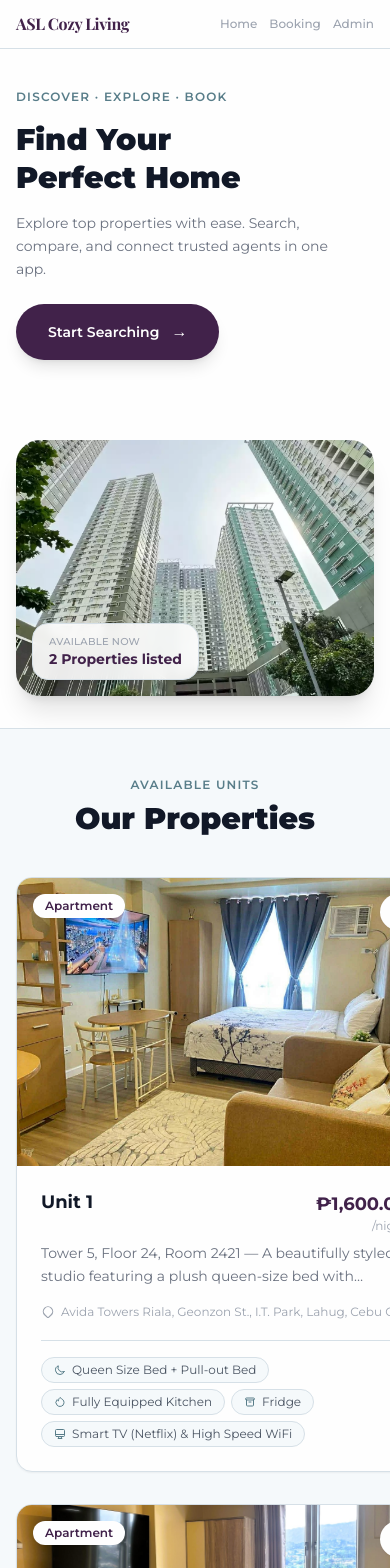
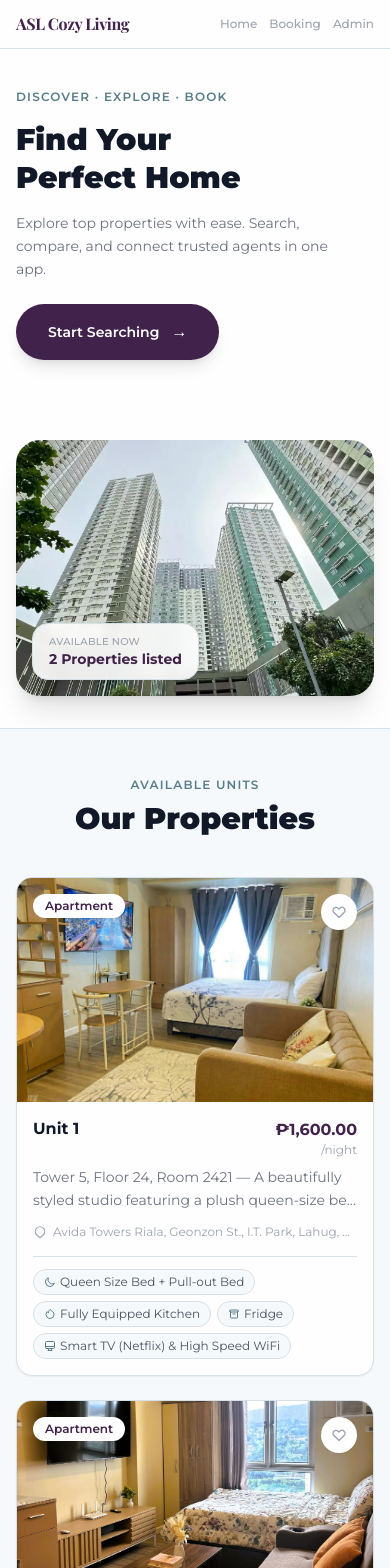
Before and after one commit to sydney147/ASL_Booking_Website, a Next.js app: page / in a window 390 px wide. Shown: the top 1568 px of the page. Built offline with nearby package versions, Linux system fonts and the light colour scheme; no server answers; the database is empty.

Commit message:
Fix homepage card layout on mobile

```diff
--- a/app/page.tsx
+++ b/app/page.tsx
@@ -74,13 +74,13 @@ export default async function HomePage() {
           </div>
 
           {/* Property grid — full-width 2-col */}
-          <div className="grid gap-8 sm:grid-cols-2">
+          <div className="grid grid-cols-1 gap-6 sm:grid-cols-2 sm:gap-8">
             {units.map((unit) => (
-              <Link href={`/units/${unit.id}`} key={unit.id} className="group block">
-                <article className="rounded-2xl bg-brand-white border border-brand-light
+              <Link href={`/units/${unit.id}`} key={unit.id} className="group block w-full min-w-0">
+                <article className="w-full rounded-2xl bg-brand-white border border-brand-light
                                     overflow-hidden shadow-sm hover:shadow-lg transition-shadow">
                   {/* Image area */}
-                  <div className="relative h-72 bg-brand-light/60">
+                  <div className="relative h-56 sm:h-72 bg-brand-light/60">
                     {unit.imageUrl && (
                       <Image
                         src={unit.imageUrl}
@@ -105,22 +105,22 @@ export default async function HomePage() {
                     </button>
                   </div>
 
-                  <div className="p-6">
-                    <div className="flex items-start justify-between gap-3 mb-2">
-                      <h2 className="font-bold text-gray-900 text-lg leading-snug group-hover:text-brand-primary transition-colors">
+                  <div className="p-4 sm:p-6">
+                    <div className="flex items-start justify-between gap-2 mb-2">
+                      <h2 className="font-bold text-gray-900 text-base sm:text-lg leading-snug group-hover:text-brand-primary transition-colors min-w-0">
                         {unit.name}
                       </h2>
                       <div className="text-right flex-shrink-0">
-                        <span className="text-brand-primary font-bold text-lg">{formatPHP(unit.standardRate)}</span>
+                        <span className="text-brand-primary font-bold text-base sm:text-lg">{formatPHP(unit.standardRate)}</span>
                         <span className="block text-xs font-normal text-gray-400">/night</span>
                       </div>
                     </div>
 
-                    <p className="text-sm text-gray-500 leading-relaxed mb-4 line-clamp-2">
+                    <p className="text-sm text-gray-500 leading-relaxed mb-3 line-clamp-2">
                       {unit.description}
                     </p>
 
-                    <div className="flex items-center gap-1.5 text-xs text-gray-400 mb-5">
+                    <div className="flex items-center gap-1.5 text-xs text-gray-400 mb-4">
                       <svg className="w-3.5 h-3.5 flex-shrink-0" fill="none" viewBox="0 0 24 24" stroke="currentColor">
                         <path strokeLinecap="round" strokeLinejoin="round" strokeWidth={2}
                           d="M17.657 16.657L13.414 20.9a1.998 1.998 0 01-2.827 0l-4.244-4.243a8 8 0 1111.314 0z" />
@@ -129,15 +129,15 @@ export default async function HomePage() {
                     </div>
 
                     {/* Features */}
-                    <div className="flex flex-wrap gap-1.5 pt-4 border-t border-brand-light">
+                    <div className="flex flex-wrap gap-1.5 pt-3 border-t border-brand-light">
                       {(UNIT_FEATURES[unit.id]?.room ?? []).slice(0, 4).map((f) => (
                         <div key={f.label}
-                          className="flex items-center gap-1.5 bg-brand-bg border border-brand-light
-                                     rounded-full px-3 py-1 text-xs text-gray-600">
+                          className="flex items-center gap-1 bg-brand-bg border border-brand-light
+                                     rounded-full px-2.5 py-1 text-xs text-gray-600 min-w-0 max-w-full">
                           <svg className="w-3 h-3 text-brand-secondary flex-shrink-0" fill="none" viewBox="0 0 24 24" stroke="currentColor">
                             <path strokeLinecap="round" strokeLinejoin="round" strokeWidth={2} d={FEATURE_ICONS[f.icon]} />
                           </svg>
-                          {f.label}
+                          <span className="truncate">{f.label}</span>
                         </div>
                       ))}
                     </div>
```
